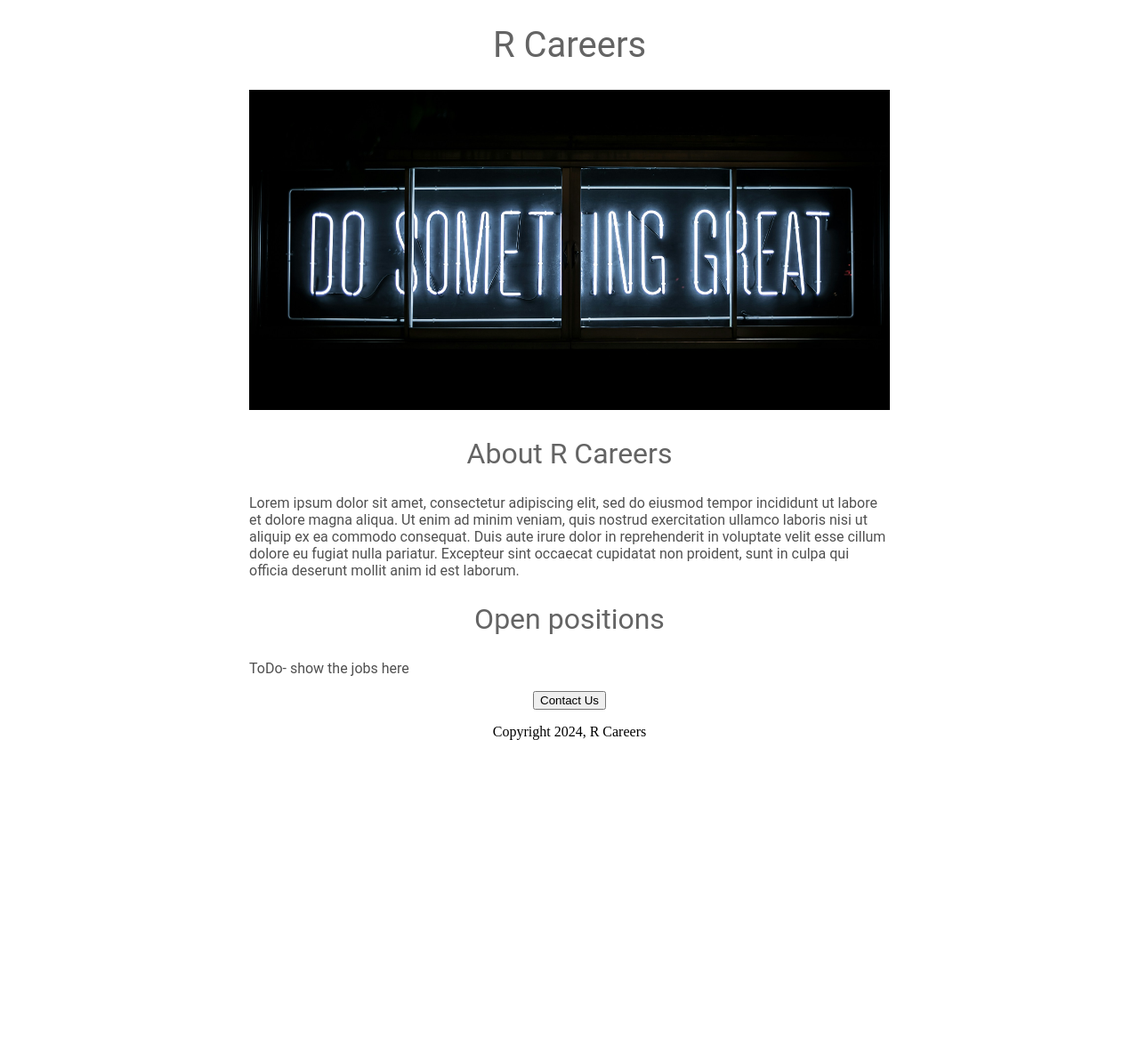
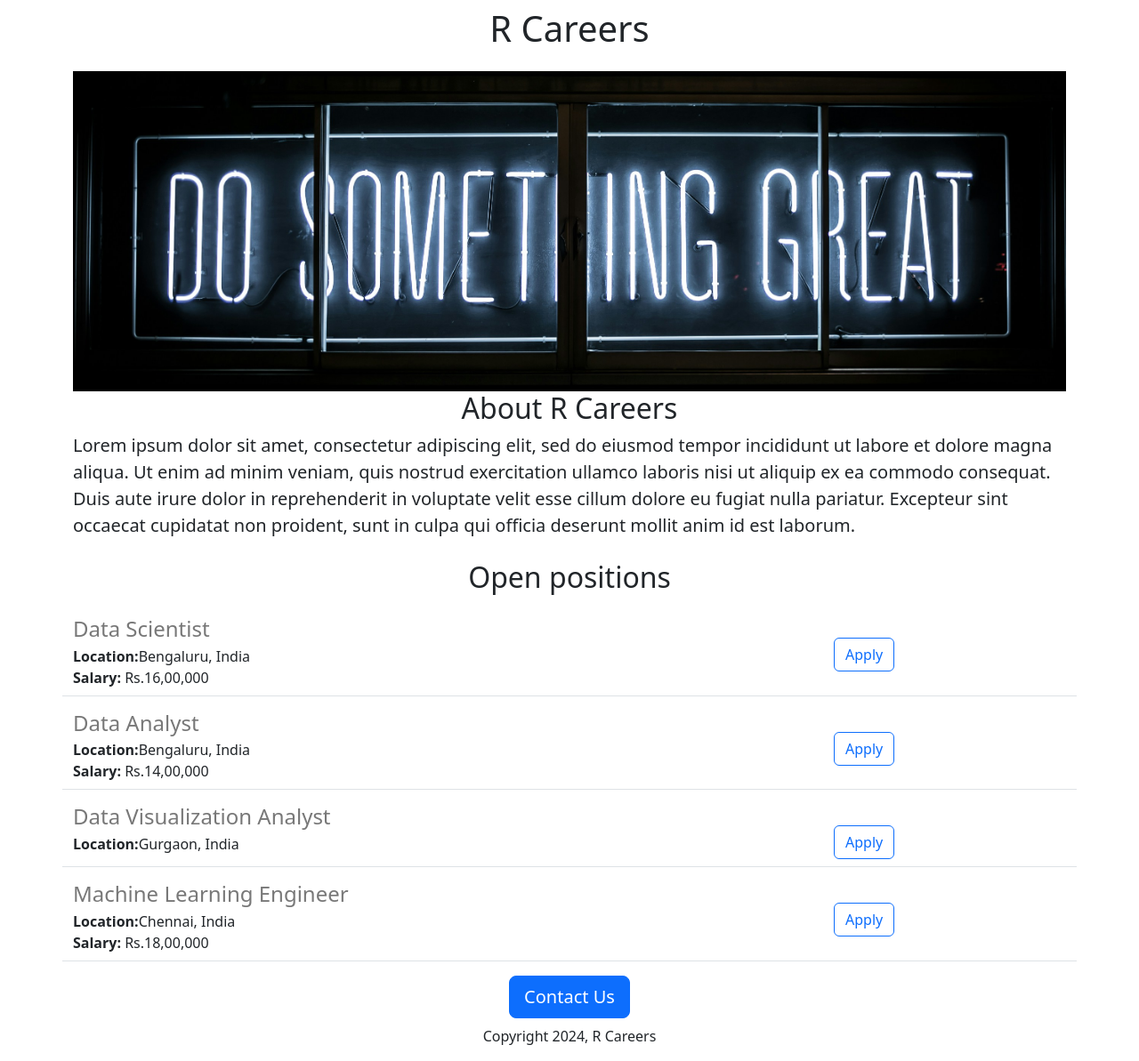
Before and after one commit to RajeshB-0699/r-career-website, a Flask app: page / in a window 1280 px wide. Shown: the whole page at 89% size. Before the commit the page ends 832 px from the top, so only its background shows below. Run offline with Flask 3, Linux system fonts and the light colour scheme.

Commit message:
Added Dynamic Data and api

```diff
--- a/app.py
+++ b/app.py
@@ -1,12 +1,38 @@
-from flask import Flask, render_template
+from flask import Flask, render_template, jsonify
 
 app = Flask(__name__)
+
+JOBS = [{
+    'id': 1,
+    'title': 'Data Scientist',
+    'location': 'Bengaluru, India',
+    'Salary': 'Rs.16,00,000'
+}, {
+    'id': 2,
+    'title': 'Data Analyst',
+    'location': 'Bengaluru, India',
+    'Salary': 'Rs.14,00,000'
+}, {
+    'id': 3,
+    'title': 'Data Visualization Analyst',
+    'location': 'Gurgaon, India',
+}, {
+    'id': 2,
+    'title': 'Machine Learning Engineer',
+    'location': 'Chennai, India',
+    'Salary': 'Rs.18,00,000'
+}]
 
 
 @app.route("/")
 def hello_R():
-  return render_template('home.html')
+    return render_template('home.html', jobs=JOBS, company_name='R')
+
+
+@app.route("/jobs")
+def list_jobs():
+    return jsonify(JOBS)
 
 
 if __name__ == "__main__":
-  app.run(host="0.0.0.0", debug=True)
+    app.run(host="0.0.0.0", debug=True)
--- a/templates/home.html
+++ b/templates/home.html
@@ -1,54 +1,41 @@
 <!DOCTYPE html>
 <html>
   <head>
+    <meta charset="utf-8">
+    <meta name="viewport" content="width=device-width, initial-scale=1">
+    <link href="https://cdn.jsdelivr.net/npm/bootstrap@5.3.3/dist/css/bootstrap.min.css" rel="stylesheet" integrity="sha384-QWTKZyjpPEjISv5WaRU9OFeRpok6YctnYmDr5pNlyT2bRjXh0JMhjY6hW+ALEwIH" crossorigin="anonymous">
     <title>R careers</title>
-    <style>
-      h1 {
-        font-size: 40px;
-        font-weight: normal;
-        font-family: Roboto;
-        color : rgb(100,100,100);
-        text-align : center;
-
-      }
-
-      h2 {
-        font-size:32px;
-        font-family :Roboto;
-        font-weight: normal;
-        color: rgb(100,100,100);
-        text-align: center;
-      }
-
-      .ptext{
-        font-family: Roboto;
-        color: rgb(80, 80, 80);
-      }
-
+     <style>
       #banner {
         width: 100%;
         height: 360px;
         object-fit: cover;
       }
 
-      #container {
-        max-width: 720px;
-        margin : 0 auto ;
-
-      }
     </style>
   </head>
   <body>
-    <div id="container">
-      <h1>R Careers</h1>
-      <img id = "banner" src="https://181c4902-d681-45d0-98df-01cad901af60-00-237xrt07e7dpw.sisko.replit.dev/static/banner.jpg">
-      <h2>About R Careers</h2>
-      <p class="ptext">Lorem ipsum dolor sit amet, consectetur adipiscing elit, sed do eiusmod tempor incididunt ut labore et dolore magna aliqua. Ut enim ad minim veniam, quis nostrud exercitation ullamco laboris nisi ut aliquip ex ea commodo consequat. Duis aute irure dolor in reprehenderit in voluptate velit esse cillum dolore eu fugiat nulla pariatur. Excepteur sint occaecat cupidatat non proident, sunt in culpa qui officia deserunt mollit anim id est laborum.</p>
-      <h2> Open positions</h2>
-      <p class ="ptext">ToDo- show the jobs here</p>
-      <div style ="text-align:center">
-        <button>Contact Us</button>
-        <p> Copyright 2024, R Careers</p>
+    <div class="container">
+
+      <h1 class="text-center mt-2 mb-4">{{company_name}} Careers</h1>
+
+      <img id = "banner" src="https://181c4902-d681-45d0-98df-01cad901af60-00-237xrt07e7dpw.sisko.replit.dev/static/banner.jpg" class="img-fluid"  alt="Responsive image">
+
+      <h2 class="text-center">About R Careers</h2>
+
+      <p class="ptext lead mt-2 mb-4">Lorem ipsum dolor sit amet, consectetur adipiscing elit, sed do eiusmod tempor incididunt ut labore et dolore magna aliqua. Ut enim ad minim veniam, quis nostrud exercitation ullamco laboris nisi ut aliquip ex ea commodo consequat. Duis aute irure dolor in reprehenderit in voluptate velit esse cillum dolore eu fugiat nulla pariatur. Excepteur sint occaecat cupidatat non proident, sunt in culpa qui officia deserunt mollit anim id est laborum.</p>
+
+      <h2 class="text-center mt-2 mb-4"> Open positions</h2>
+
+      <div>
+        {% for job in jobs %}
+          {% include 'jobitem.html' %}
+        {% endfor %}
+      </div>
+
+      <div class="text-center">
+        <button class="btn btn-primary btn-lg">Contact Us</button>
+        <p class="mt-2"> Copyright 2024, R Careers</p>
       </div>
 
     </div>
--- /dev/null
+++ b/templates/jobitem.html
@@ -0,0 +1,21 @@
+<div class=" row border-bottom" style="margin-bottom: 16px; padding-bottom: 8px;">
+  <div class="col-9">
+    <h4
+      style="color: rgb(120,120,120); margin-bottom:4px;">
+      {{job['title']}}
+    </h4>
+    <div>
+      <b>Location:</b>{{job['location']}}
+    </div>
+
+    <!-- {% if 'Salary' in job %} -->
+    <div>
+      <b>Salary: </b>{{job['Salary']}}
+    </div
+    <!-- {% endif %} -->
+  </div>
+  <div class="col-3">
+    <button type="button" class=" mt-4 btn btn-outline-primary">Apply</button>
+  </div>
+
+</div>
```
